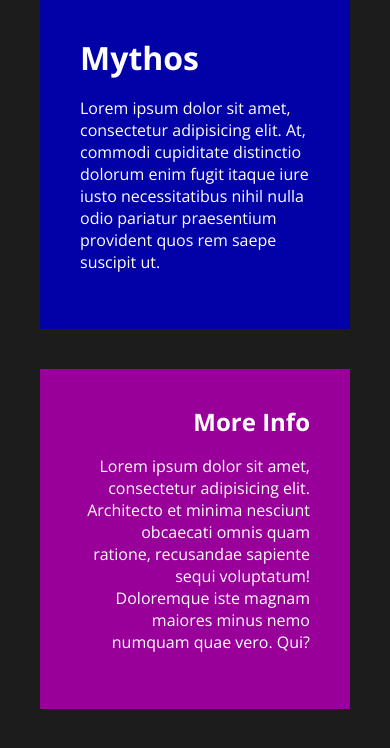
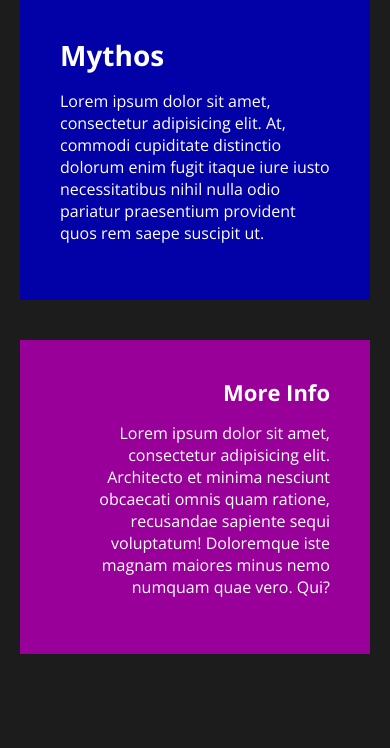
Before and after one commit to StevenLignereux/sass_crash_course, a website built with Parcel: page src/index.html in a window 390 px wide. Built offline with nearby package versions, Linux system fonts and the light colour scheme.

Commit message:
Responsive Typography

```diff
--- a/src/scss/globals/_typography.scss
+++ b/src/scss/globals/_typography.scss
@@ -1,4 +1,5 @@
 //Styles relatifs aux éléments textes
+
 
 h1, h2, h3 {
   font-weight: 700;
@@ -6,8 +7,18 @@ h1, h2, h3 {
   margin-top: 0; // les navigateurs ont par défaut des margins en haut et en bas
 }
 
+h1 {
+  // Il vaut mieux utiliser l'unité viewport pour le responsive (1vw = 1% de l'appareil utilisé)
+  font-size: clamp(1.75rem, 1rem + 2vw, 2.5rem); // on limite une valeur entre deux valeur extrêmes
+}
+
+h2 {
+  font-size: clamp(1.375rem, 0.875rem + 1.5vw, 2.25rem); // on limite une valeur entre deux valeur extrêmes
+}
+
 p {
   margin-top: 0;
+  font-size: 1rem;
 }
 
 //On retire le style par défaut des liens
--- a/src/scss/layout/_grid.scss
+++ b/src/scss/layout/_grid.scss
@@ -13,10 +13,8 @@
 
   // Permet de définir un seuil maximal de taille à ne pas dépasser, on soustrait l'espace que l'on veut
   width: min(100% - 40px, 1000px);
-
   margin-inline: auto; // Pour centrer le contenu, permet de gérer la droite et la gauche (start, end)
-  padding-left: 20px;
-  padding-right: 20px;
+  font-size: 2em;
 
 
   /* On ajoute un media-query pour la vue desktop
```
Also changed, not shown: 1 other file.
